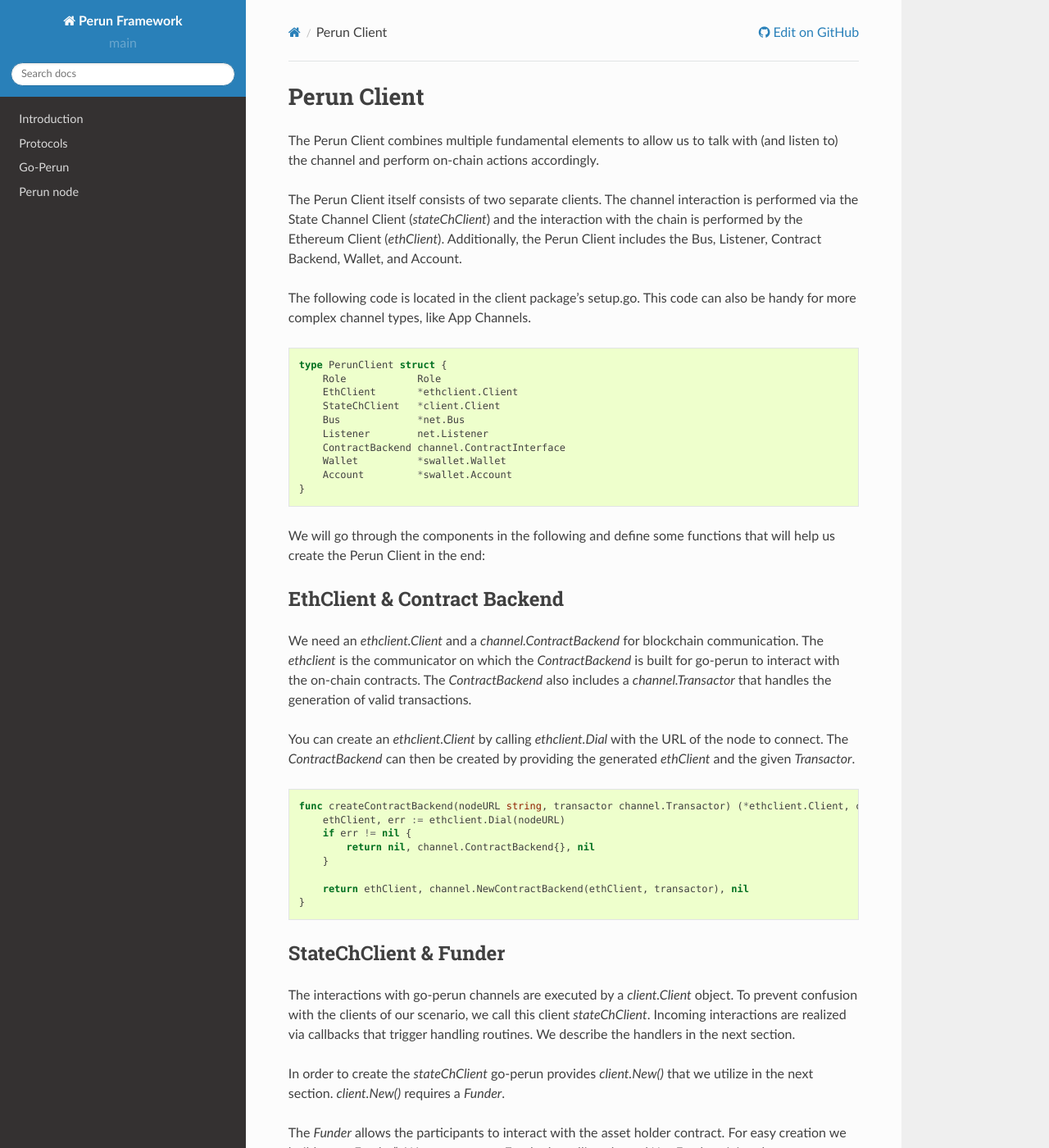
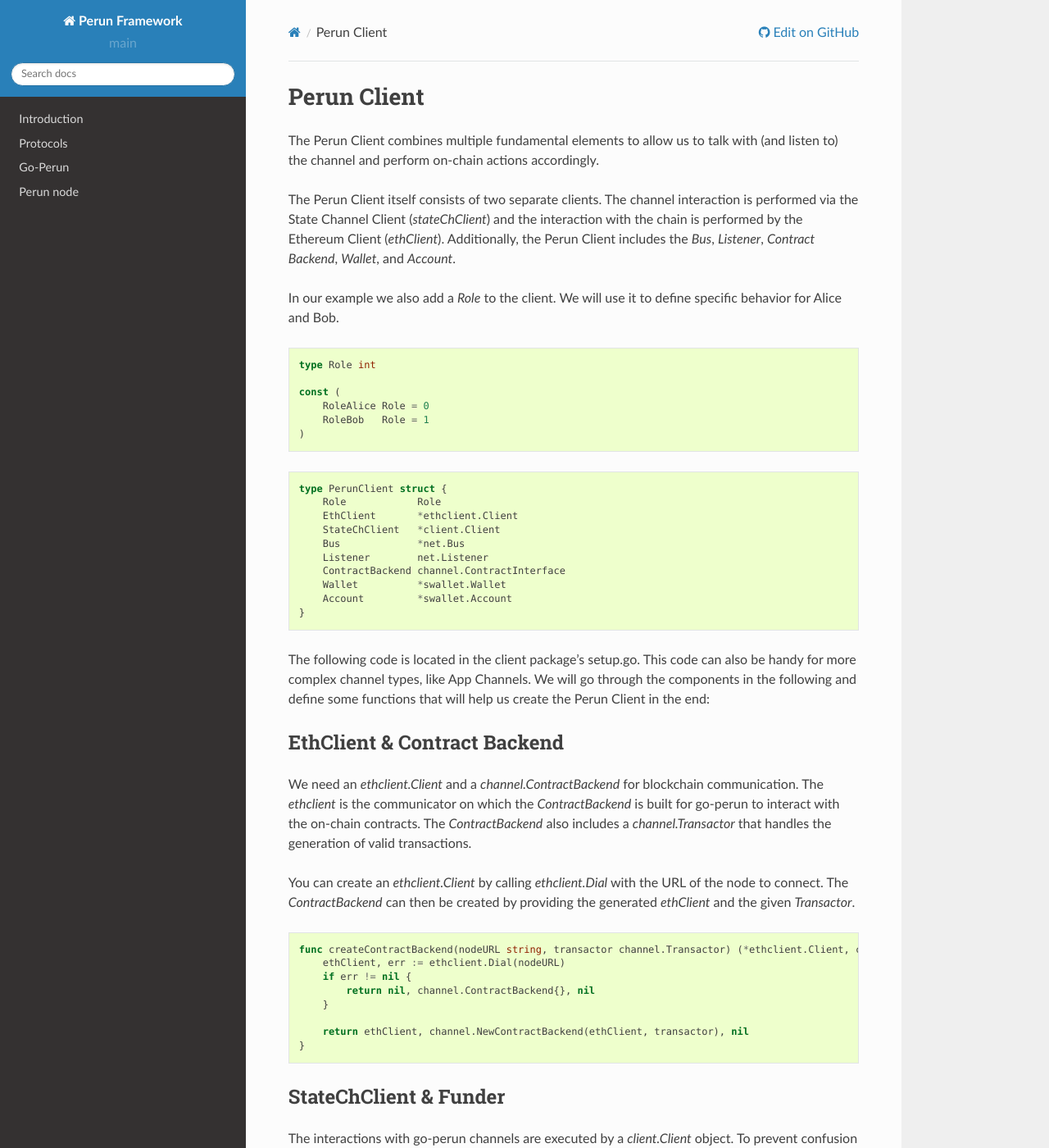
Before and after one commit to hyperledger-labs/perun-doc, a Sphinx documentation site: the page built from source/go-perun/new_tutorial/setup/perunclient.rst, in a window 1280 px wide and 1400 px high. Shown: the whole window at 82% size. Built offline with Sphinx 7.4.7 and the Read the Docs theme 2.0.0, drawn with Linux system fonts in a browser that asks for light colours; pages that are not in the unit, such as notebooks, are missing from menus.

Commit message:
payment-channel: added Role code to perunclient.rst Moved "Role" code here and added a few comments about the location of the code. Made some formatting changes.

```diff
--- a/source/go-perun/new_tutorial/setup/perunclient.rst
+++ b/source/go-perun/new_tutorial/setup/perunclient.rst
@@ -6,10 +6,19 @@
 The Perun Client itself consists of two separate clients.
 The channel interaction is performed via the State Channel Client (`stateChClient`)
 and the interaction with the chain is performed by the Ethereum Client (`ethClient`).
-Additionally, the Perun Client includes the Bus, Listener, Contract Backend, Wallet, and Account.
+Additionally, the Perun Client includes the `Bus`, `Listener`, `Contract Backend`, `Wallet`, and `Account`.
 
-The following code is located in the client package's setup.go.
-This code can also be handy for more complex channel types, like App Channels.
+In our example we also add a `Role` to the client.
+We will use it to define specific behavior for Alice and Bob.
+
+.. code-block:: go
+
+    type Role int
+
+    const (
+        RoleAlice Role = 0
+        RoleBob   Role = 1
+    )
 
 .. code-block:: go
 
@@ -24,6 +33,8 @@
         Account         *swallet.Account
     }
 
+The following code is located in the client package's setup.go.
+This code can also be handy for more complex channel types, like App Channels.
 We will go through the components in the following and define some functions that will help us create the Perun Client in the end:
 
 EthClient & Contract Backend
```
